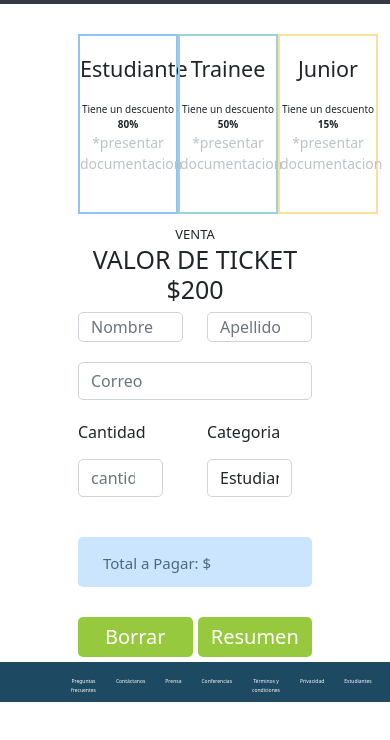
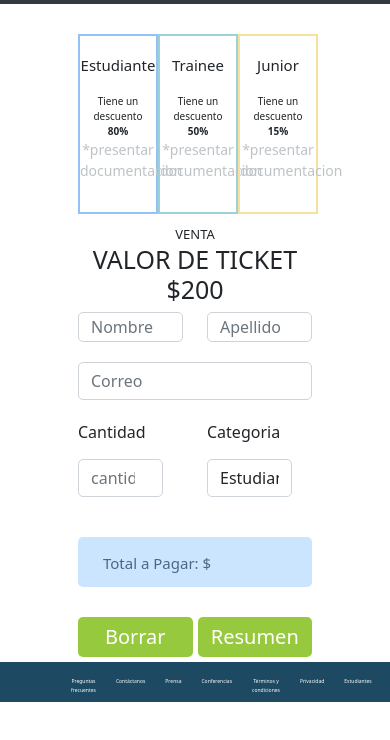
Before and after one commit to MatiMazzanti/TP-ACTUALIZADO, a plain HTML site: page tickets.html in a window 390 px wide. Shown: the part 52-792 px from the top of the page. Drawn offline with nearby package versions, Linux system fonts and the light colour scheme.

Commit message:
actualizacion

```diff
--- a/estilo2.css
+++ b/estilo2.css
@@ -108,8 +108,13 @@
     .caja,
     .caja1,
     .caja2{
-        width: 100px;
+        width: 80px;
         font-size: 10px;
+    }
+    .caja h4,
+    .caja1 h4,
+    .caja2 h4{
+        font-size: 15px;
     }
 }
 
```
